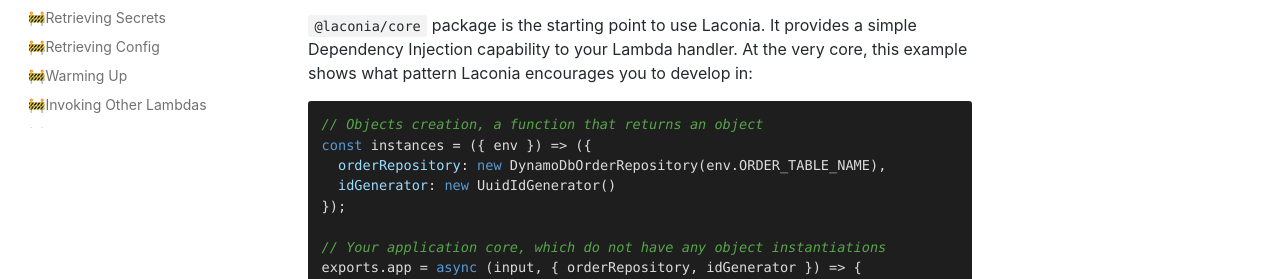
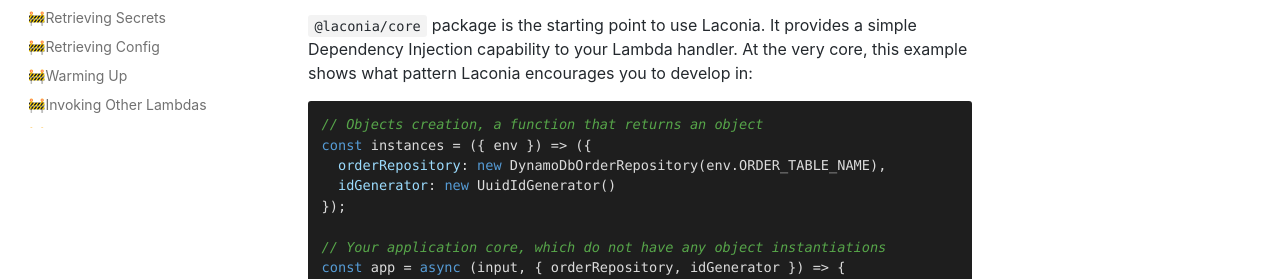
Before and after one commit to laconiajs/website, a plain HTML site: page docs/introduction/getting-started.html in a window 1280 px wide. Shown: the part 672-951 px from the top of the page. Drawn offline with nearby package versions, Linux system fonts and the light colour scheme.

Commit message:
Deploy website
Deploy website version based on c45b44e794c04d9716d04f4e586ad366e6985908

```diff
--- a/docs/introduction/getting-started.html
+++ b/docs/introduction/getting-started.html
@@ -76,7 +76,7 @@
 });
 
 <span class="hljs-comment">// Your application core, which do not have any object instantiations</span>
-exports.app = <span class="hljs-keyword">async</span> (input, { orderRepository, idGenerator }) =&gt; {
+<span class="hljs-keyword">const</span> app = <span class="hljs-keyword">async</span> (input, { orderRepository, idGenerator }) =&gt; {
   <span class="hljs-comment">// Dependencies made available via destructuring</span>
   <span class="hljs-keyword">await</span> orderRepository.save(order);
 };
@@ -86,7 +86,7 @@
   <span class="hljs-keyword">return</span> app(convertToInput(event), dependencies);
 };
 
-exports.handler = laconia(adapter(exports.app)).register(instances);
+exports.handler = laconia(adapter(app)).register(instances);
 </code></pre>
 <p>The rest of the packages help you write application against your serverless
 ecosystem, such as how you should invoke other Lambdas, how can you should
```
Also changed, not shown: docs/introduction/getting-started/index.html (+2 -2 lines).
